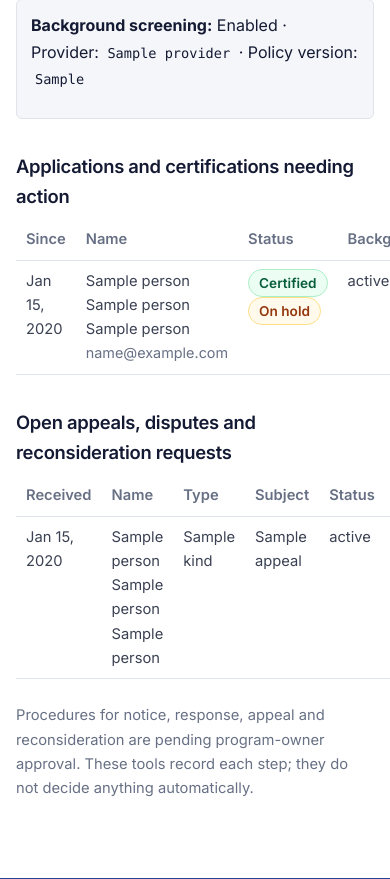
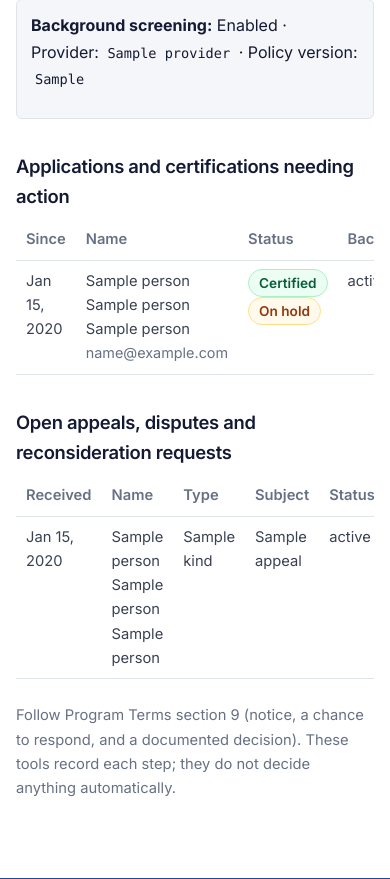
Before and after one commit to aquamark-io/csbfp, a Node server app: template views/admin/review.ejs in a window 390 px wide; the page is wider, and only the part inside the window is pictured. Shown: the part 175-1054 px from the top of that part. Run offline with Node 20, Linux system fonts and the light colour scheme; the template is opened without the code that fills it: most values are stand-ins (such as "Sample title", 1, 10 or a date in 2020).

Commit message:
Audit fixes: admin Review fits on phones; current email-change hint; FAQ mentions the background check and optional employer; remove duplicate Dashboard buttons; consistent Contact and Name labels; admin Review text points to Terms section 9
Co-Authored-By: Claude Opus 5.5 <noreply@anthropic.com>
Claude-Session: https://claude.ai/code/session_01G6gvxo4A4ADJDKLyzumwvs

```diff
--- a/views/admin/review.ejs
+++ b/views/admin/review.ejs
@@ -3,7 +3,7 @@
 
 <div class="message">
   <p><strong>Background screening:</strong> <%= screeningConfig.enabled ? 'Enabled' : 'Not enabled' %>
-    · Provider: <code><%= screeningConfig.provider %></code><%= screeningConfig.integrated ? '' : ' (not integrated)' %>
+    · Provider: <code><%= screeningConfig.provider %></code><%= screeningConfig.integrated ? '' : ' (invitation links)' %>
     · Policy version: <code><%= screeningConfig.policyVersion %></code></p>
   <% if (!screeningConfig.enabled) { %>
   <p class="muted">While screening is off, each paid application receives a DEMO credential (DEMO- number) that the public lookup labels as not screened and not valid. Genuine certifications can only be issued with screening enabled. Set <code>BACKGROUND_SCREENING_ENABLED=true</code> in Render once the Checkr links are set in <a href="/admin/background-checks">Background Checks</a>.</p>
@@ -14,7 +14,7 @@
 
 <h2>Applications and certifications needing action</h2>
 <% if (!rows.length) { %><p class="muted">Nothing waiting.</p><% } else { %>
-<table class="table">
+<div class="table-wrap"><table class="table">
   <thead><tr><th>Since</th><th>Name</th><th>Status</th><th>Background check</th><th></th></tr></thead>
   <tbody>
   <% rows.forEach(x => { %>
@@ -27,12 +27,12 @@
     </tr>
   <% }) %>
   </tbody>
-</table>
+</table></div>
 <% } %>
 
 <h2>Open appeals, disputes and reconsideration requests</h2>
 <% if (!appeals.length) { %><p class="muted">None open.</p><% } else { %>
-<table class="table">
+<div class="table-wrap"><table class="table">
   <thead><tr><th>Received</th><th>Name</th><th>Type</th><th>Subject</th><th>Status</th><th></th></tr></thead>
   <tbody>
   <% appeals.forEach(a => { %>
@@ -46,7 +46,7 @@
     </tr>
   <% }) %>
   </tbody>
-</table>
+</table></div>
 <% } %>
-<p class="muted">Procedures for notice, response, appeal and reconsideration are pending program-owner approval. These tools record each step; they do not decide anything automatically.</p>
+<p class="muted">Follow Program Terms section 9 (notice, a chance to respond, and a documented decision). These tools record each step; they do not decide anything automatically.</p>
 <%- include('../partials/foot') %>
--- a/views/faq.ejs
+++ b/views/faq.ejs
@@ -4,7 +4,7 @@
 <div class="faq">
   <details name="faq">
     <summary>What is CSBFP?</summary>
-    <p>Certified Small Business Finance Professional (CSBFP) is a professional certification for individuals working in, or seeking to enter, small business finance as a broker or lender. It confirms completion of industry training, a passing assessment, and agreement to professional standards.</p>
+    <p>Certified Small Business Finance Professional (CSBFP) is a professional certification for individuals working in, or seeking to enter, small business finance as a broker or lender. It confirms completion of industry training, a passing assessment, a one-time background check, and agreement to professional standards.</p>
   </details>
   <details name="faq">
     <summary>Who can get certified?</summary>
@@ -20,7 +20,7 @@
   </details>
   <details name="faq">
     <summary>What information do I need?</summary>
-    <p>Your legal name, date of birth, home ZIP code, email and mobile number, your current employer and role, and the financing products you work with.</p>
+    <p>Your legal name, date of birth, home ZIP code, email and mobile number, your current employer and role (if you have one), and the financing products you work with.</p>
   </details>
   <details name="faq">
     <summary>What does the training involve?</summary>
--- a/views/portal/acknowledgments.ejs
+++ b/views/portal/acknowledgments.ejs
@@ -10,7 +10,6 @@
     <ul class="ack-list done"><% statements.forEach(s => { %><li><span class="ack-box" aria-hidden="true"><%- include('../partials/check') %></span><span><%= s %></span></li><% }) %></ul>
   </div>
 </section>
-<div class="actions"><a class="button secondary" href="/portal/dashboard">Back to Dashboard</a></div>
 <% } else { %>
 <p class="lead">Read each statement and check the box to confirm.</p>
 <% if (error) { %><p class="alert" role="alert"><%= error %></p><% } %>
--- a/views/portal/assessment.ejs
+++ b/views/portal/assessment.ejs
@@ -4,7 +4,7 @@
 <% const a = state.assessment; %>
 <% if (a && a.passed) { %>
   <p class="notice-ok">You passed the assessment with <%= a.passedAttempt.correct_count %> of <%= a.passedAttempt.question_count %> correct.</p>
-  <div class="actions"><a class="button" href="/portal/assessment/result/<%= a.passedAttempt.id %>">See Your Results</a><a class="button secondary" href="/portal/dashboard">Dashboard</a></div>
+  <div class="actions"><a class="button" href="/portal/assessment/result/<%= a.passedAttempt.id %>">See Your Results</a></div>
 <% } else if (blocked) { %>
   <p class="message"><%= blocked %></p>
   <% if (a && a.lastAttempt) { %><p class="muted">Your last attempt: <%= a.lastAttempt.correct_count %> of <%= a.lastAttempt.question_count %> correct.</p><% } %>
--- a/views/portal/checkout.ejs
+++ b/views/portal/checkout.ejs
@@ -25,7 +25,6 @@
 <% } else if (pay.action !== 'checkout') { %>
   <p class="lead">Payment becomes available once these steps are complete:</p>
   <ul class="plain-list"><% pay.reasons.forEach(r => { %><li><%= r %></li><% }) %></ul>
-  <div class="actions"><a class="button secondary" href="/portal/dashboard">Back to Dashboard</a></div>
 <% } else if (!ready) { %>
   <p class="message">Payments are not available right now. Please check back soon.</p>
 <% } else { %>
--- a/views/portal/confirmation.ejs
+++ b/views/portal/confirmation.ejs
@@ -16,6 +16,6 @@
   <p class="muted">Current status can be confirmed at <a href="/verify?number=<%= registration.registration_number %>"><%= program.domain %>/verify</a> using the certification number. CSBFP is a private industry certification. It is not a government license or regulatory approval, and it does not replace any license or registration required by law.</p>
   <p class="muted">Issued <%= d(new Date()) %>.</p>
 </div>
-<div class="actions no-print"><button class="button" type="button" data-print>Print or Save as PDF</button><a class="button secondary" href="/portal/dashboard">Dashboard</a></div>
+<div class="actions no-print"><button class="button" type="button" data-print>Print or Save as PDF</button></div>
 <script src="/js/print.js?v=<%= assetV %>" defer></script>
 <%- include('../partials/foot') %>
--- a/views/portal/dashboard.ejs
+++ b/views/portal/dashboard.ejs
@@ -107,7 +107,7 @@
 </section>
 <% } %>
 
-<p class="dash-links"><a href="/portal/account">Account settings</a><% if (paid) { %> · <a href="/portal/billing">Billing</a><% } %> · <a href="/support">Support and appeals</a></p>
+<p class="dash-links"><a href="/portal/account">Account settings</a><% if (paid) { %> · <a href="/portal/billing">Billing</a><% } %> · <a href="/support">Contact</a></p>
 
 
 <%- include('../partials/foot') %>
--- a/views/portal/personal.ejs
+++ b/views/portal/personal.ejs
@@ -23,7 +23,7 @@
   <div class="field">
     <label for="email">Email address</label>
     <input id="email" type="email" value="<%= registrant.email %>" readonly>
-    <p class="hint">Changing your email address will be available in your account settings.</p>
+    <p class="hint">You can change your email address in <a href="/portal/account">Account settings</a>.</p>
   </div>
   <% input('phone', 'Mobile phone number', 'type="tel" inputmode="tel" autocomplete="tel-national"') %>
   <%- include('../partials/month-year', { name: 'industry_start', label: 'When did you start working in the industry?', values: { industry_start_month: values.industry_start_month, industry_start_year: values.industry_start_year }, errors }) %>
--- a/views/verify.ejs
+++ b/views/verify.ejs
@@ -29,7 +29,7 @@
   <p class="verify-label">Certification number</p>
   <p class="verify-number"><%= result.number %></p>
   <dl class="verify-rows">
-    <div><dt>Full Name</dt><dd><%= result.name %></dd></div>
+    <div><dt>Name</dt><dd><%= result.name %></dd></div>
     <div><dt>Status</dt><dd>
       <% if (result.status === 'active' && !result.demo) { %><span class="verify-status ok"><svg viewBox="0 0 24 24" aria-hidden="true"><circle cx="12" cy="12" r="9" fill="none" stroke="currentColor" stroke-width="2"/><path d="m8 12 3 3 5-6" fill="none" stroke="currentColor" stroke-width="2"/></svg>Certified</span>
       <% } else if (result.demo) { %><span class="verify-status off">Demo only: not valid</span>
```
